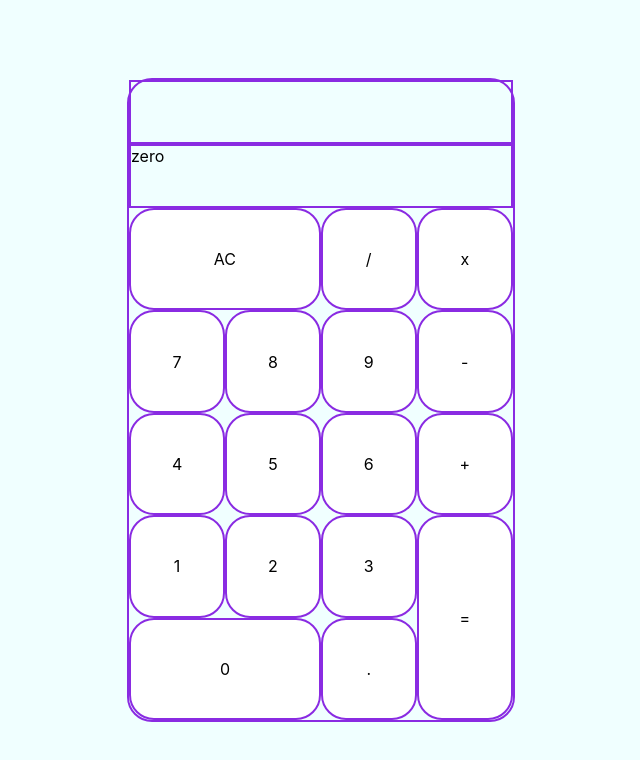
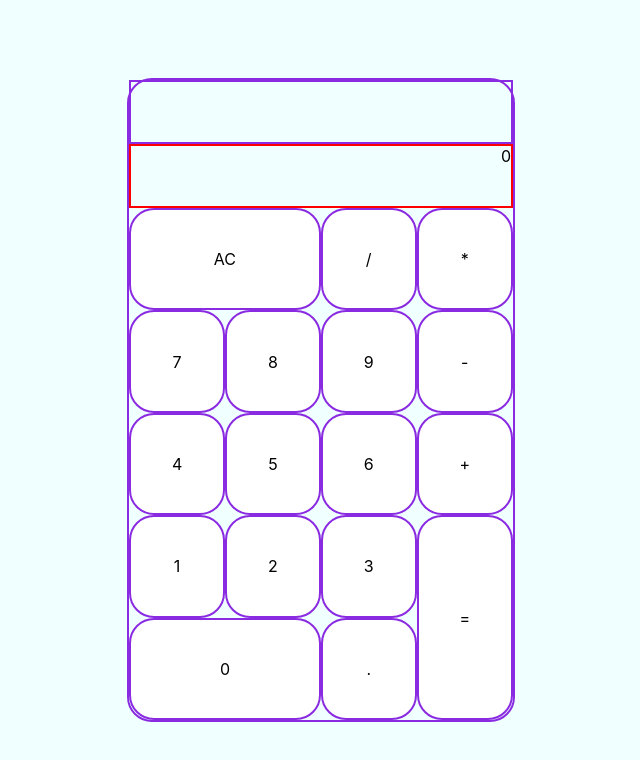
Before and after one commit to shefass/calculator, a React (Create React App) app: page / in a window 1280 px wide. Shown: the top 760 px of the page, without its empty margins (319-959 px from the left). Built offline with nearby package versions, Linux system fonts and the light colour scheme.

Commit message:
spagety reducer

```diff
--- a/package.json
+++ b/package.json
@@ -5,7 +5,9 @@
   "dependencies": {
     "react": "^16.7.0",
     "react-dom": "^16.7.0",
-    "react-scripts": "2.1.3"
+    "react-redux": "^6.0.0",
+    "react-scripts": "2.1.3",
+    "redux": "^4.0.1"
   },
   "scripts": {
     "start": "react-scripts start",
--- a/src/App.css
+++ b/src/App.css
@@ -21,10 +21,16 @@
   height: 20%;
   display: flex;
   flex-direction: column;
+
 }
 .displays {
   border: 2px solid blueviolet;
   height: 50%;
+  text-align: right;
+
+}
+#input {
+  border: 2px solid red;
 }
 
 #keyboard {
@@ -44,12 +50,12 @@
   align-items: center;
 }
 
-#reset {
+#clear {
   grid-column: 1 / 3;
 }
 #zero {
   grid-column: 1 / 3;
 }
-#result {
+#equals {
   grid-area: 4 / 4 / 6 / 5;
 }
--- a/src/App.js
+++ b/src/App.js
@@ -1,33 +1,19 @@
-import React, { Component } from 'react';
-import Keyboard from "./components/Keyboard";
-import Display from "./components/Display"
-import './App.css';
+import React, { Component } from "react";
+import "./App.css";
+import { pushReducer } from "./redux/reducer/rootReducer";
+import { createStore } from "redux";
+import { Provider } from "react-redux";
+import Index from "./components/Index";
 
+const store = createStore(pushReducer);
 
 class App extends Component {
-  constructor(props) {
-    super(props);
-    this.state = {
-      id: "zero"
-    };
-  }
-
-  hendleInput = (id)=> {
-    this.setState({
-      id: id
-    })
-  }
-
   render() {
     return (
-      <div className="App">
-      <div id="frame">
-        <Display id={this.state.id} />
-        <Keyboard hendleInput={this.hendleInput}/>
-        {console.log(this.state.id)}
-      </div>
+      <Provider store={store}>
 
-      </div>
+        <Index />
+      </Provider>
     );
   }
 }
--- a/src/components/Button.jsx
+++ b/src/components/Button.jsx
@@ -1,37 +1,15 @@
-import React, { Component } from 'react';
+import React from "react";
 
-class Button extends Component {
-    constructor(props) {
-        super(props);
-        this.state = {
-          hasCapture: false
-        };
-      }
+const Button = ({id, value, activeId}) => {
 
-      onEnter = e => {
-        this.setState({ hasCapture: true });
-      };
-      onLeave = e => {
-        this.setState({ hasCapture: false });
-      };
+    return (
+      <div className="button"
+         id={id}
+         style={{backgroundColor: activeId === id ? "pink" : "white"}}>
+        {value}
+      </div>
+    );
 
-    render(){
-        const styles = {
-            backgroundColor: this.state.hasCapture ? "pink" : "white"
-        }
-    return (
-
-             <div
-                className="button"
-                id={this.props.id}
-                onPointerEnter={this.onEnter}
-                onPointerLeave={this.onLeave}
-                style = {styles}>
-                {this.props.value}
-            </div>
-
-    )}
 }
 
-
 export default Button;
--- a/src/components/Display.jsx
+++ b/src/components/Display.jsx
@@ -1,48 +1,42 @@
-import React, { Component } from 'react';
-import data from "./data.js";
-//problems with props, it lags ":(("
+import React, { Component } from "react";
+
+import { connect } from "react-redux";
+
+const mapStateToProps = state => {
+  return {
+    states: state
+  };
+};
+
 class Display extends Component {
-  constructor(props) {
-    super(props);
-    this.state = {
-      numberGiven: "",
-      signGiven: '',
-      memory: []
-    };
+  render() {
+
+    return (
+      <div id="display">
+      {console.log(this.props.states)}
+        <DispalyOutput activeId={this.props.states.arrMemory} answer={this.props.states.answer} />
+        <DispalyInput activeId={this.props.states.arrNow} answerShort={this.props.states.answerShort} />
+      </div>
+    );
   }
-  componentWillMount(){
-    this.onMountAndProps();
-  }
-  componentWillReceiveProps(){
-    this.onMountAndProps();
-  }
-  onMountAndProps = ()=> {
-    const rightObject = data.filter(a => a.id === this.props.id);
-    if (rightObject[0].value > 0 ){
-     this.setState({
-       numberGiven: rightObject[0].value
-     });
-    }
-    this.setState({
-     signGiven: rightObject[0].value
-   });
-  };
+}
+function DispalyInput(props) {
+  console.log(props)
+  return <div className="displays" id="input">
+  {props.activeId}
+  {props.answerShort}
+  </div>;
 
-    render(){
-    return (
-            <div id="display">
-              <DispalyOutput />
-              <DispalyInput id={this.props.id} />
-              {console.log(this.state.numberGiven)}
-            </div>
-    )}
 }
-  function DispalyInput (props){
-    return <div className="displays">{props.id}</div>
-  }
-  function DispalyOutput (props){
-    return <div className="displays"></div>
-  }
+function DispalyOutput(props) {
+  return <div className="displays">
+  {props.activeId}
+  {props.answer}
 
+  </div>;
+}
 
-  export default Display;
+export default connect(
+  mapStateToProps,
+  null
+)(Display);
--- /dev/null
+++ b/src/components/Index.js
@@ -0,0 +1,37 @@
+import React, { Component } from "react";
+import Keyboard from "./Keyboard";
+import Display from "./Display";
+
+import { connect } from "react-redux";
+/*
+const mapStateToProps = state => {
+    return {
+      activeId: state
+    };
+  };
+
+const mapDispatchToProps = dispatch => {
+    return {
+      onEnter: function() {
+        dispatch(enter());
+      }
+    };
+  }; */
+
+class Index extends Component {
+
+
+  render() {
+    return (
+      <div className="App">
+        <div id="frame">
+          <Display   />
+          <Keyboard  />         {/* disablinam abudu  id={this.state.id}   hendleInput={this.hendleInput} */}
+
+        </div>
+      </div>
+    );
+  }
+}
+
+export default Index;
--- a/src/components/Keyboard.jsx
+++ b/src/components/Keyboard.jsx
@@ -1,49 +1,123 @@
 import React, { Component } from "react";
+import { connect } from "react-redux";
+
+
+
 import data from "./data";
 import Button from "./Button";
 
+const hendleInput = (id) => {
+  return {
+  type: 'number',
+  activeId: id
+  }
+};
+
+
+
+
+const mapDispatchToProps = (dispatch) => {
+  return {
+    onEnter: function(id) {
+      dispatch(hendleInput(id))
+    }
+  };
+};
+
 class Keyboard extends Component {
-  constructor(props) {
-    super(props);
-    this.state = {
-      hasCapture: false
-    };
-  }
+  state = {
+    activeId: ""
+  };
+
   componentDidMount() {
     document.addEventListener("keydown", this.handleKeyPress);
+    document.addEventListener("keyup", this.handleKeyUp);
     data.map(a =>
-      document.getElementById(a.id).addEventListener("mousedown", this.click)
+      document.getElementById(a.id).addEventListener("pointerdown", this.click)
+    );
+    data.map(a =>
+      document.getElementById(a.id).addEventListener("pointerenter", this.enter)
+    );
+    data.map(a =>
+      document.getElementById(a.id).addEventListener("pointerleave", this.leave)
     );
   }
   componentWillUnmount() {
     document.removeEventListener("keydown", this.handleKeyPress);
+    document.removeEventListener("keyup", this.handleKeyUp);
     data.map(a =>
-      document.getElementById(a.id).removeEventListener("click", this.click)
+      document
+        .getElementById(a.id)
+        .removeEventListener("pointerdown", this.click)
+    );
+    data.map(a =>
+      document
+        .getElementById(a.id)
+        .removeEventListener("pointerenter", this.enter)
+    );
+    data.map(a =>
+      document
+        .getElementById(a.id)
+        .removeEventListener("pointerleave", this.leave)
     );
   }
+
+  enter = e => {
+    this.setState({
+      activeId: e.srcElement.id
+    });
+  };
+
+  leave = () => {
+    this.setState({
+      activeId: ""
+    });
+  };
+
   click = e => {
     e.preventDefault();
-    this.props.hendleInput(e.srcElement.id);
+    this.props.onEnter(e.target.textContent);  //cia pakeisti peles klickas
+
+
   };
 
+  handleKeyUp = event => {
+    setTimeout(
+      () =>
+        this.setState({
+          activeId: ""
+        }),
+      600
+    );
+  };
 
   handleKeyPress = event => {
     let idObject = data.filter(a => event.keyCode === a.keyCode);
 
     event.preventDefault();
     if (idObject.length > 0) {
-      return this.props.hendleInput(idObject[0].id);
+      this.setState({
+        activeId: idObject[0].id
+      });
+      return this.props.onEnter(idObject[0].id);  //cia pakeisti klaviatura
     }
   };
+
   render() {
     return (
       <div id="keyboard">
+
         {data.map(a => (
-          <Button id={a.id} key={a.id} value={a.value} />
+          <Button
+            id={a.id}
+            key={a.id}
+            value={a.value}
+            activeId={this.state.activeId}
+          />
         ))}
       </div>
     );
   }
 }
 
-export default Keyboard;
+export default connect(null, mapDispatchToProps)(Keyboard);
--- /dev/null
+++ b/src/redux/reducer/rootReducer.js
@@ -0,0 +1,131 @@
+import { combineReducers, rootReducer } from "redux";
+
+const defaultState = {
+  activeId: "0",
+  arrNow: ["0"],
+  arrMemory: [],
+  answer: "",
+  answerShort: ""
+};
+
+export const pushReducer = (state = defaultState, action) => {
+  console.log(state.arrNow);
+  if (action.activeId === "AC") {
+    return defaultState;
+  }
+  if (
+    //kai yra nulis kad ji pakeistu tik kitas skaicius
+    state.arrNow[0] === "0" &&
+    (action.activeId === "0" ||
+      action.activeId === undefined ||
+      action.activeId === "/" ||
+      action.activeId === "*" ||
+      action.activeId === "+" ||
+      action.activeId === "=")
+  ) {
+    return defaultState;
+  }
+  if (
+    state.arrNow.length === 1 &&
+    state.arrNow[0] === "0" &&
+    action.activeId !== "."
+  ) {
+    //kad 0 pakeistu o nedarasytu ispradziu
+    const newState = Object.assign({}, state, {
+      activeId: action.activeId,
+      arrNow: [action.activeId],
+      arrMemory: [action.activeId]
+    });
+    return newState;
+  }
+
+  if (
+    (state.arrNow === "/" &&
+      (action.activeId === "/" ||
+        action.activeId === "*" ||
+        action.activeId === "+" ||
+        action.activeId === "-")) || //kad nunulotu now
+    (state.arrNow === "*" &&
+      (action.activeId === "/" ||
+        action.activeId === "*" ||
+        action.activeId === "+" ||
+        action.activeId === "-")) ||
+    (state.arrNow === "+" &&
+      (action.activeId === "/" ||
+        action.activeId === "*" ||
+        action.activeId === "+" ||
+        action.activeId === "-")) ||
+    (state.arrNow === "-" &&
+      (action.activeId === "/" ||
+        action.activeId === "*" ||
+        action.activeId === "+" ||
+        action.activeId === "-"))
+  ) {
+    const newState = Object.assign({}, state, {
+      activeId: action.activeId,
+      arrNow: action.activeId,
+      arrMemory: state.arrMemory.slice(0, -1).concat(action.activeId),
+      answer: "",
+      answerShort: ""
+    });
+    return newState;
+  }
+
+  if (
+    action.activeId === "/" || //kad nunulotu now
+    action.activeId === "*" ||
+    action.activeId === "+" ||
+    action.activeId === "-"
+  ) {
+    const newState = Object.assign({}, state, {
+      activeId: action.activeId,
+      arrNow: action.activeId,
+      arrMemory: state.arrMemory.concat(action.activeId),
+      answer: "",
+      answerShort: ""
+    });
+    return newState;
+  }
+
+  if (
+    action.activeId === "=" &&
+    (state.arrNow === "/" ||
+      state.arrNow === "*" ||
+      state.activeId === "+" ||
+      state.activeId === "-" ||
+      state.activeId === ".")
+  ) {
+    state.arrMemory.pop();  //blogai sitas
+    const newState = Object.assign({}, state, {
+      activeId: action.activeId,
+      arrNow: [],
+      arrMemory: [],
+      answer: state.arrMemory.concat(
+        action.activeId,
+        eval(state.arrMemory.join(""))
+      ),
+      answerShort: eval(state.arrMemory.join(""))
+    });
+    return newState;
+  }
+  if (action.activeId === "=") {
+    //paspaudus = skaiciuokjam
+    const newState = Object.assign({}, state, {
+      activeId: action.activeId,
+      arrNow: [],
+      arrMemory: [],
+      answer: state.arrMemory.concat(
+        action.activeId,
+        eval(state.arrMemory.join(""))
+      ),
+      answerShort: eval(state.arrMemory.join(""))
+    });
+    return newState;
+  }
+
+  return {
+    activeId: action.activeId,
+    arrNow: state.arrNow.concat(action.activeId),
+    arrMemory: state.arrMemory.concat(action.activeId)
+  };
+};
```
Also changed, not shown: src/components/data.js (+6 -6 lines), src/index.js (+9 -6 lines), 1 other file (tests, documents, lock files or other folders).
